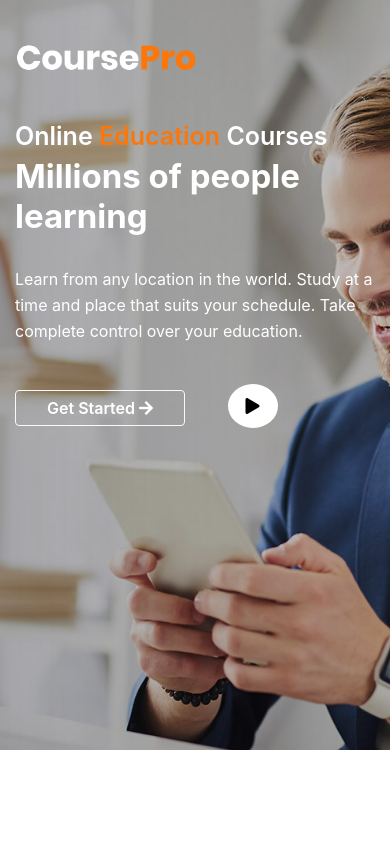
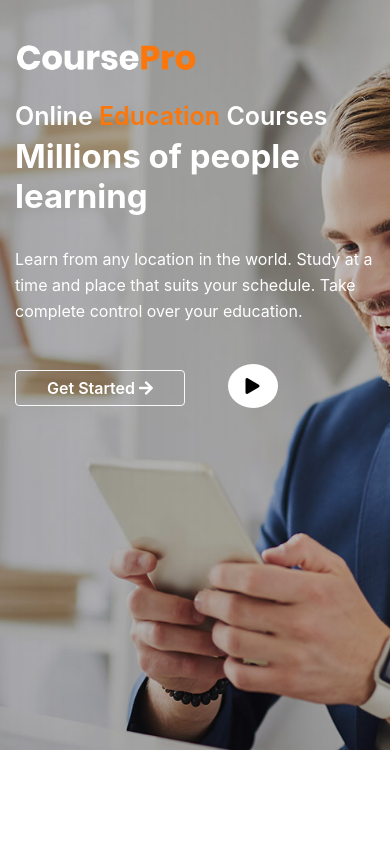
Before and after one commit to HangThanhTuan/HangThanhTuan.github.io, a plain HTML site: page index.html in a window 390 px wide. Shown: the top 844 px of the page. Drawn offline with Linux system fonts and the light colour scheme.

Commit message:
Update style.css

```diff
--- a/public/css/style.css
+++ b/public/css/style.css
@@ -1042,8 +1042,8 @@ footer {
         line-height: 40px;
         margin-bottom: 15px;
     }
-    #differ {
-        margin-top: 20px !important;
+    .h-content {
+        margin: 0px !important;
     }
     .white,
     .orange {
```
